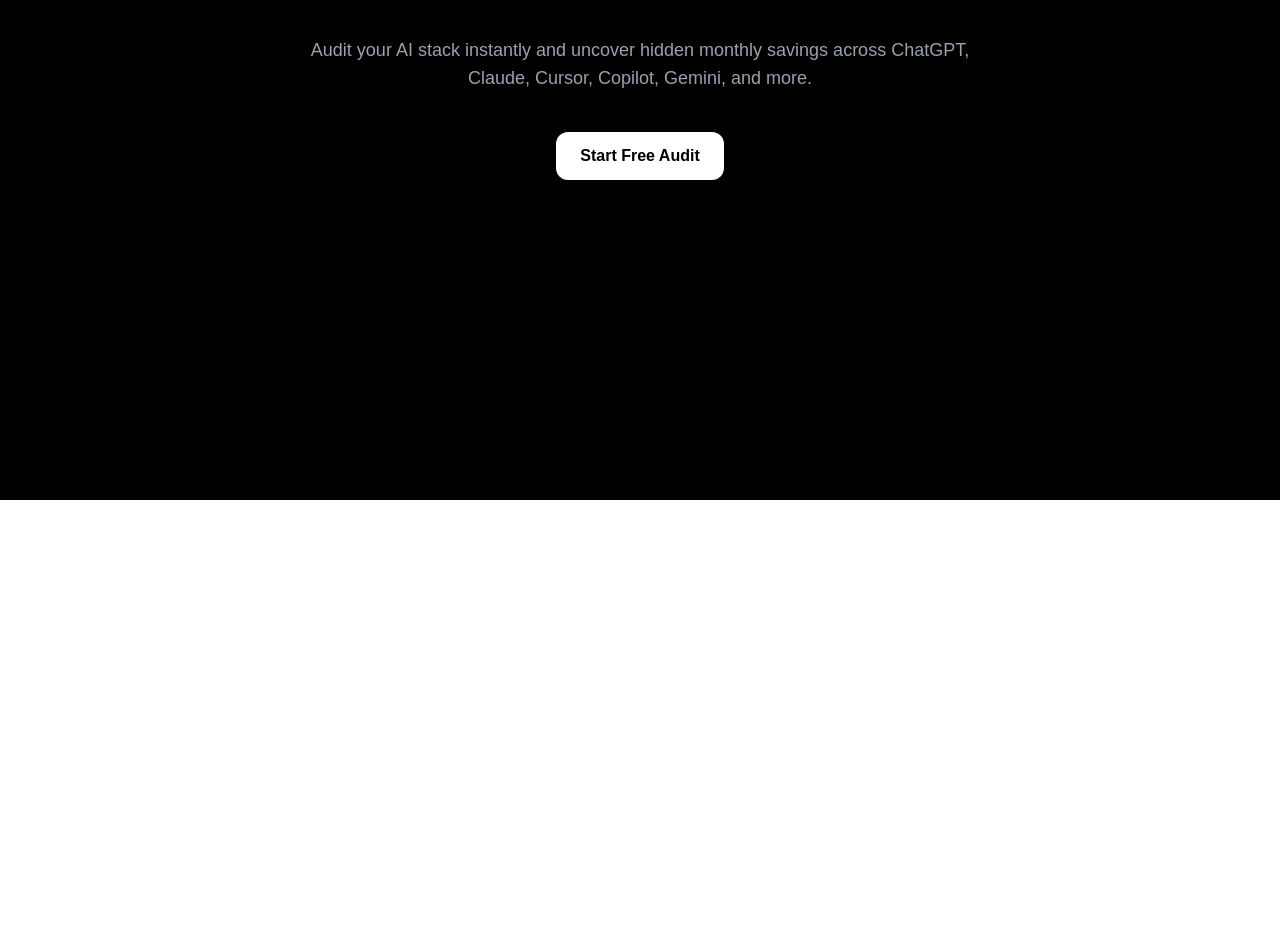
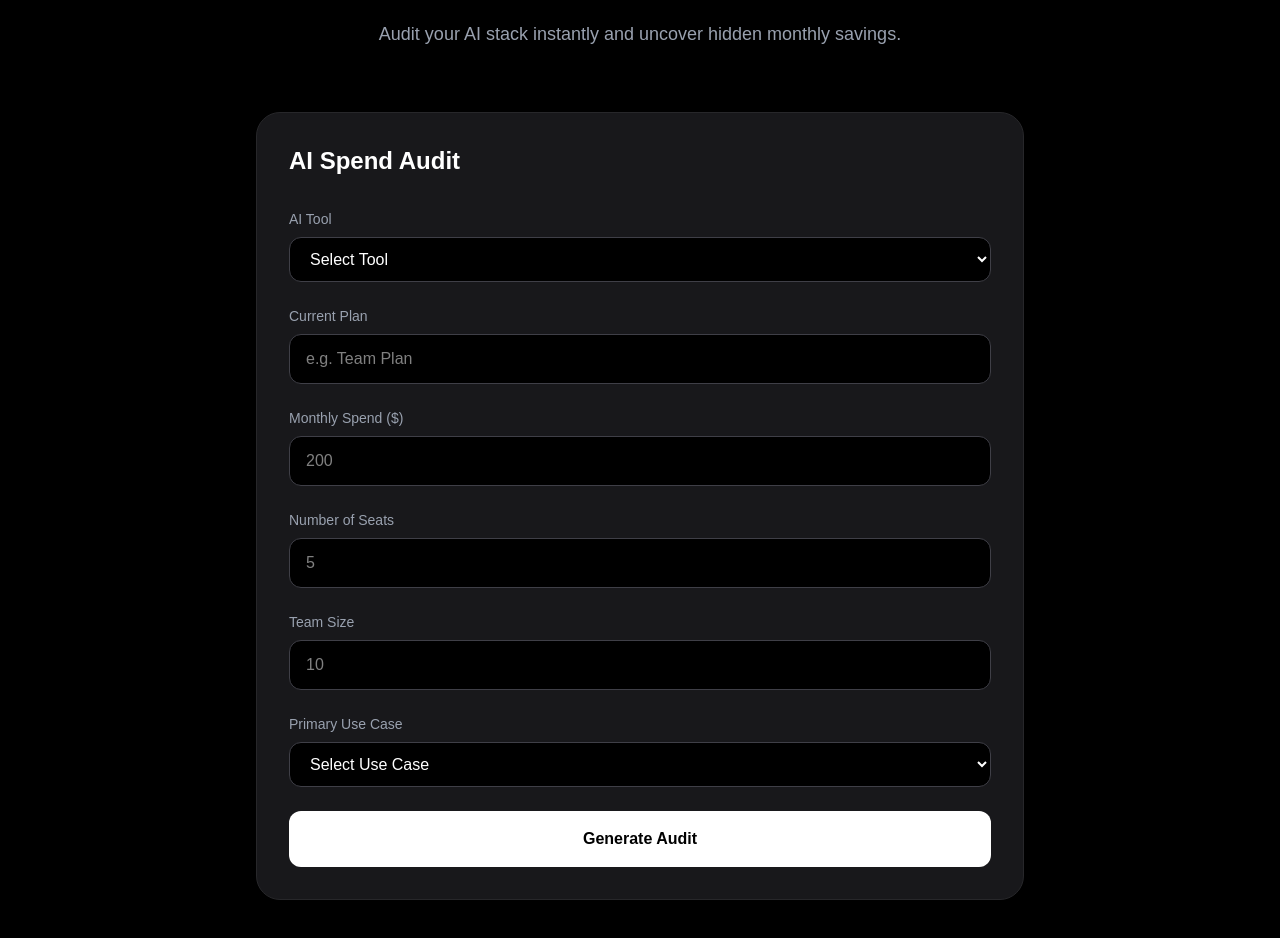
Before and after one commit to Komalakaranam/ai-spend-audit, a Next.js app: page / in a window 1280 px wide. Shown: the part 300-1238 px from the top of the page. Before the commit the page ends 800 px from the top, so only its background shows below. Built offline with nearby package versions, Linux system fonts and the light colour scheme.

Commit message:
feat: build AI spend audit form UI

```diff
--- a/app/page.tsx
+++ b/app/page.tsx
@@ -1,8 +1,31 @@
+"use client";
+
+import { useState } from "react";
+
 export default function Home() {
+
+  const [formData, setFormData] = useState({
+    tool: "",
+    plan: "",
+    spend: "",
+    seats: "",
+    teamSize: "",
+    useCase: ""
+  });
+
+  const handleChange = (e) => {
+    setFormData({
+      ...formData,
+      [e.target.name]: e.target.value
+    });
+  };
+
   return (
     <main className="min-h-screen bg-black text-white">
 
-      <section className="max-w-6xl mx-auto px-6 py-24 text-center">
+      <section className="max-w-6xl mx-auto px-6 py-20">
+
+        <div className="text-center">
 
           <p className="text-sm uppercase tracking-widest text-gray-400 mb-4">
             AI Spend Optimization
@@ -15,13 +38,126 @@
           </h1>
 
           <p className="mt-6 text-lg text-gray-400 max-w-2xl mx-auto">
-          Audit your AI stack instantly and uncover hidden monthly savings across
-          ChatGPT, Claude, Cursor, Copilot, Gemini, and more.
+            Audit your AI stack instantly and uncover hidden monthly savings.
           </p>
 
-        <button className="mt-10 bg-white text-black px-6 py-3 rounded-xl font-semibold hover:opacity-90 transition">
-          Start Free Audit
+        </div>
+
+        <div className="mt-16 max-w-3xl mx-auto bg-zinc-900 border border-zinc-800 rounded-3xl p-8">
+
+          <h2 className="text-2xl font-semibold mb-8">
+            AI Spend Audit
+          </h2>
+
+          <div className="grid gap-6">
+
+            <div>
+              <label className="block mb-2 text-sm text-gray-400">
+                AI Tool
+              </label>
+
+              <select
+                name="tool"
+                value={formData.tool}
+                onChange={handleChange}
+                className="w-full bg-black border border-zinc-700 rounded-xl px-4 py-3"
+              >
+                <option value="">Select Tool</option>
+                <option>ChatGPT</option>
+                <option>Claude</option>
+                <option>Cursor</option>
+                <option>GitHub Copilot</option>
+                <option>Gemini</option>
+              </select>
+            </div>
+
+            <div>
+              <label className="block mb-2 text-sm text-gray-400">
+                Current Plan
+              </label>
+
+              <input
+                type="text"
+                name="plan"
+                value={formData.plan}
+                onChange={handleChange}
+                placeholder="e.g. Team Plan"
+                className="w-full bg-black border border-zinc-700 rounded-xl px-4 py-3"
+              />
+            </div>
+
+            <div>
+              <label className="block mb-2 text-sm text-gray-400">
+                Monthly Spend ($)
+              </label>
+
+              <input
+                type="number"
+                name="spend"
+                value={formData.spend}
+                onChange={handleChange}
+                placeholder="200"
+                className="w-full bg-black border border-zinc-700 rounded-xl px-4 py-3"
+              />
+            </div>
+
+            <div>
+              <label className="block mb-2 text-sm text-gray-400">
+                Number of Seats
+              </label>
+
+              <input
+                type="number"
+                name="seats"
+                value={formData.seats}
+                onChange={handleChange}
+                placeholder="5"
+                className="w-full bg-black border border-zinc-700 rounded-xl px-4 py-3"
+              />
+            </div>
+
+            <div>
+              <label className="block mb-2 text-sm text-gray-400">
+                Team Size
+              </label>
+
+              <input
+                type="number"
+                name="teamSize"
+                value={formData.teamSize}
+                onChange={handleChange}
+                placeholder="10"
+                className="w-full bg-black border border-zinc-700 rounded-xl px-4 py-3"
+              />
+            </div>
+
+            <div>
+              <label className="block mb-2 text-sm text-gray-400">
+                Primary Use Case
+              </label>
+
+              <select
+                name="useCase"
+                value={formData.useCase}
+                onChange={handleChange}
+                className="w-full bg-black border border-zinc-700 rounded-xl px-4 py-3"
+              >
+                <option value="">Select Use Case</option>
+                <option>Coding</option>
+                <option>Writing</option>
+                <option>Research</option>
+                <option>Data Analysis</option>
+                <option>Mixed</option>
+              </select>
+            </div>
+
+            <button className="bg-white text-black py-4 rounded-xl font-semibold hover:opacity-90 transition">
+              Generate Audit
             </button>
+
+          </div>
+
+        </div>
 
       </section>
 
```
Lines whose indentation alone changed are shown as unchanged.
